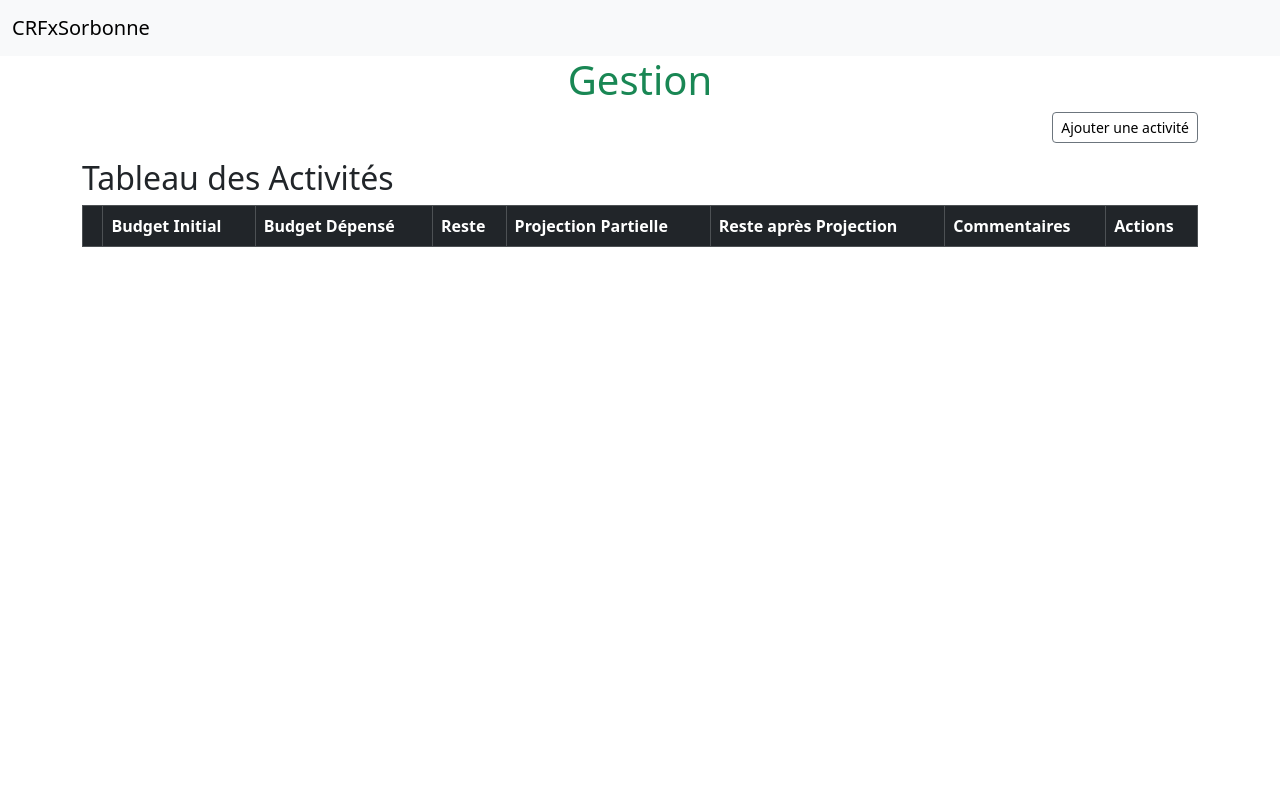
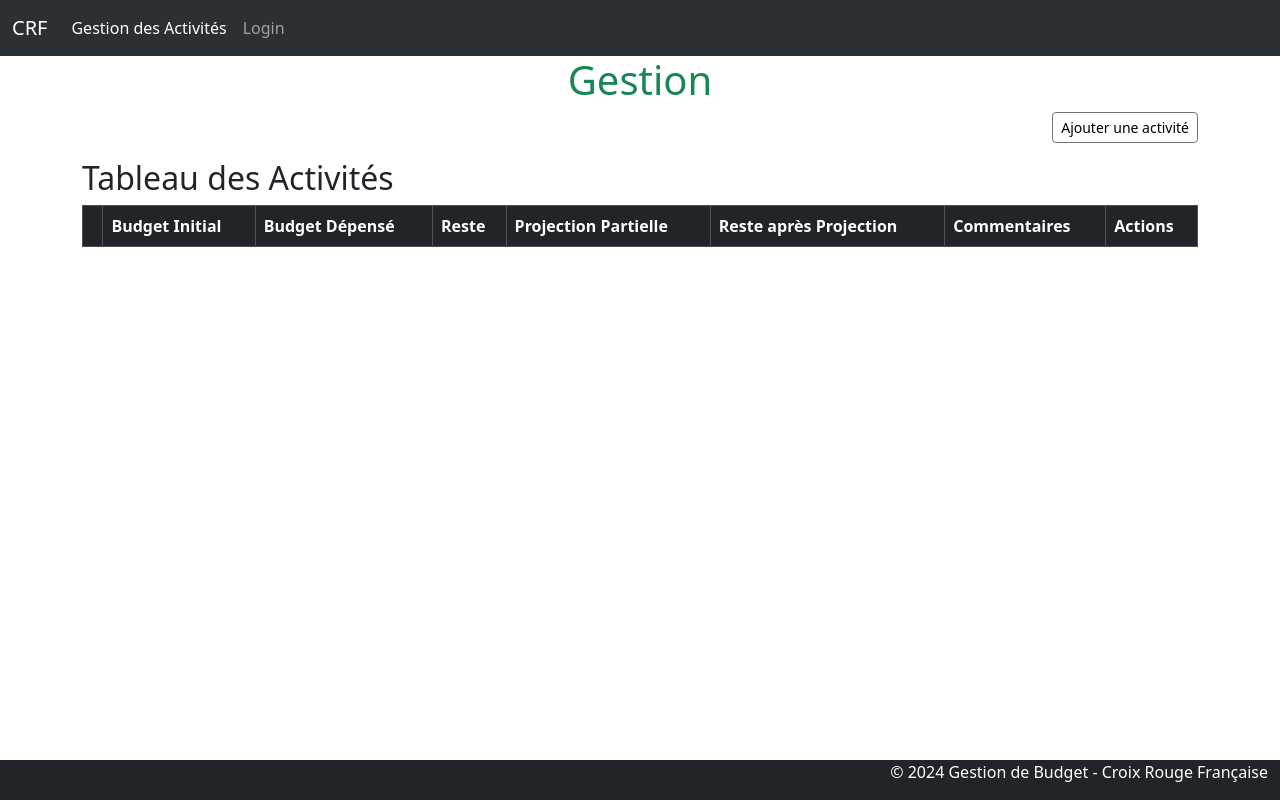
Before and after one commit to Mohand-Arezki-BRANECI/BudgetTrackingApp, a Django app: page /gestion/ in a window 1280 px wide. Run offline with Django 5.2, Linux system fonts and the light colour scheme; data that the repository does not hold is empty.

Commit message:
ajout header/footer de base

```diff
--- a/budgetTracking/google_authentication/templates/base.html
+++ b/budgetTracking/google_authentication/templates/base.html
@@ -6,28 +6,13 @@
     <meta http-equiv="X-UA-Compatible" content="ie=edge">
     <title>CRF Auth</title>
     <link href="https://cdn.jsdelivr.net/npm/bootstrap@5.3.3/dist/css/bootstrap.min.css" rel="stylesheet" integrity="sha384-QWTKZyjpPEjISv5WaRU9OFeRpok6YctnYmDr5pNlyT2bRjXh0JMhjY6hW+ALEwIH" crossorigin="anonymous">
+    <script src="https://cdn.jsdelivr.net/npm/bootstrap@5.3.3/dist/js/bootstrap.bundle.min.js" integrity="sha384-YvpcrYf0tY3lHB60NNkmXc5s9fDVZLESaAA55NDzOxhy9GkcIdslK1eN7N6jIeHz" crossorigin="anonymous"></script>
+
 </head>
 <body>
-    <nav class="navbar navbar-expand-lg bg-body-tertiary">
-        <div class="container-fluid">
-            <a class="navbar-brand" href="#">CRFxSorbonne</a>
-            <button class="navbar-toggler" type="button" data-bs-toggle="collapse" data-bs-target="#navbarNav" aria-controls="navbarNav" aria-expanded="false" aria-label="Toggle navigation">
-                <span class="navbar-toggler-icon"></span>
-            </button>
-            <div class="collapse navbar-collapse" id="navbarNav">
-                <ul class="navbar-nav">
-                    {% if user.is_authenticated %}
-                        <li class="nav-item">
-                            <form method="post" action="{% url 'logout' %}">
-                                {% csrf_token %}
-                                <button type="submit" class="btn btn-primary">Logout</button>
-                            </form>
-                        </li>
-                    {% endif %}
-                </ul>
-            </div>
-        </div>
-    </nav>
+    <header>{% include 'header.html' %}</header>
+
+
     <div class="container-fluid">
         <div>
             <h1 class="text-success text-center">{% block title %} {% endblock %}</h1>
@@ -37,6 +22,8 @@
             </div>
         </div>
     </div>
+    <footer>{% include 'footer.html' %}</footer>
+
 </body>
 </html>
 
--- /dev/null
+++ b/budgetTracking/google_authentication/templates/footer.html
@@ -0,0 +1,8 @@
+{% block footer %}
+<footer class="footer fixed-bottom bg-dark">
+    <div class="container-fluid text-white text-end">
+        <p>&copy; 2024 Gestion de Budget - Croix Rouge Française</p>
+    </div>
+</footer>
+
+{% endblock footer %}
--- a/budgetTracking/google_authentication/templates/gestion.html
+++ b/budgetTracking/google_authentication/templates/gestion.html
@@ -42,11 +42,12 @@
                     <td>{{ activite.8 }}</td>
                     <td>{{ activite.9 }}</td>
                     <td>
-                        <button class="btn btn-outline-primary" type="button"><a
-                                href="{% url 'add_subActivity_form' %}?idParent={{ activite.0 }}">ADD</a></button>
-                        <button class="btn btn-outline-warning" type="button">
-                                <a href="{% url 'modify_activity_form' %}?activite={{ activite }}">UPG</a></button>
-                        <button class="btn btn-outline-danger" type="button">DEL</button>
+                        <button class="btn btn-outline-primary" type="button" href="{% url 'add_subActivity_form' %}?idParent={{ activite.0 }}">
+                                ADD</button>
+                        <button class="btn btn-outline-warning" type="button" href="{% url 'modify_activity_form' %}?activite={{ activite }}">
+                                UPG</button>
+                        <button class="btn btn-outline-danger" type="button">
+                                DEL</button>
                     </td>
                 </tr>
                 <tr>
--- /dev/null
+++ b/budgetTracking/google_authentication/templates/header.html
@@ -0,0 +1,25 @@
+{% block header %}
+<nav class="navbar bg-dark navbar-expand-lg bg-body-tertiary" data-bs-theme="dark">
+    <div class="container-fluid">
+        <a class="navbar-brand">CRF</a>
+        <button class="navbar-toggler" type="button" data-bs-toggle="collapse" data-bs-target="#navbarNavAltMarkup" aria-controls="navbarNavAltMarkup" aria-expanded="true" aria-label="Toggle navigation">
+            <span class="navbar-toggler-icon"></span>
+        </button>
+        <div class="navbar-collapse collapse show" id="navbarNavAltMarkup" style="">
+            <div class="navbar-nav">
+                <a class="nav-link active" href="/gestion">Gestion des Activités</a>
+                {% if user.is_authenticated %}
+                            <form method="post" action="{% url 'logout' %}">
+                                {% csrf_token %}
+
+                                <button type="submit" class="nav-link">Logout</a></button>
+                            </form>
+                {% else %}
+                <a class="nav-link" href="{% url 'login' %}">Login</a>
+                {% endif %}
+            </div>
+        </div>
+    </div>
+
+    </nav>
+{% endblock header %}
```
